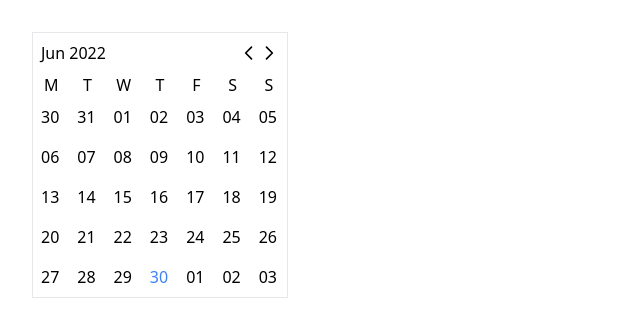
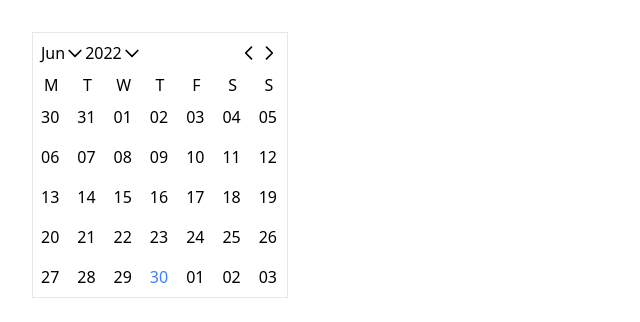
Before and after one commit to vekstc/vue-playground, a Vue app: page / in a window 1280 px wide. Shown: the top 322 px of the page, without its empty margins (0-640 px from the left). Built offline with nearby package versions, Linux system fonts and the light colour scheme.

Commit message:
add month and year dropdown selection

```diff
--- a/package.json
+++ b/package.json
@@ -10,6 +10,8 @@
     "coverage": "vitest run --coverage"
   },
   "dependencies": {
+    "@vueuse/components": "^8.7.5",
+    "@vueuse/core": "^8.7.5",
     "date-fns": "^2.28.0",
     "vue": "^3.2.25"
   },
--- a/src/components/Calendar/Calendar.vue
+++ b/src/components/Calendar/Calendar.vue
@@ -1,5 +1,5 @@
 <script setup lang="ts">
-import { ref, computed } from "vue";
+import { h, getCurrentInstance, ref, reactive, computed } from "vue";
 
 import {
   startOfToday,
@@ -16,7 +16,13 @@
 
 const today = startOfToday();
 
-const currentMonth = ref(format(today, "MMM-yyyy"));
+const selectedMonth = ref(format(today, "MMM"));
+const selectedYear = ref(format(today, "yyyy"));
+
+const currentMonth = computed(
+  () => `${selectedMonth.value}-${selectedYear.value}`
+);
+
 const firstDayInCurrentMonth = computed(() =>
   parse(currentMonth.value, "MMM-yyyy", new Date())
 );
@@ -33,21 +39,167 @@
 );
 
 const prevMonth = () => {
-  const firstDay = add(firstDayInCurrentMonth.value, { months: -1 });
-  currentMonth.value = format(firstDay, "MMM-yyyy");
+  const prevMonth = add(firstDayInCurrentMonth.value, { months: -1 });
+
+  selectedMonth.value = format(prevMonth, "MMM");
+  selectedYear.value = format(prevMonth, "yyyy");
 };
 
 const nextMonth = () => {
-  const firstDay = add(firstDayInCurrentMonth.value, { months: 1 });
-  currentMonth.value = format(firstDay, "MMM-yyyy");
+  const nextMonth = add(firstDayInCurrentMonth.value, { months: 1 });
+
+  selectedMonth.value = format(nextMonth, "MMM");
+  selectedYear.value = format(nextMonth, "yyyy");
+};
+
+const visible = reactive<{ monthDropdown: boolean; yearDropdown: boolean }>({
+  monthDropdown: false,
+  yearDropdown: false,
+});
+
+import { onClickOutside } from "@vueuse/core";
+
+const MonthDropdown = ({ modelValue }) => {
+  const { emit } = getCurrentInstance();
+
+  const months = [
+    "Jan",
+    "Feb",
+    "Mar",
+    "Apr",
+    "May",
+    "Jun",
+    "Jul",
+    "Aug",
+    "Sep",
+    "Oct",
+    "Nov",
+    "Dec",
+  ];
+
+  const el = ref();
+  onClickOutside(el, () => emit("close"));
+
+  return h(
+    "div",
+    {
+      ref: el,
+      class:
+        "absolute top-2 w-16 border border-gray-300 bg-white shadow rounded-lg list-none",
+      "data-testid": "monthDropdown",
+    },
+    months.map((month, index) =>
+      h(
+        "li",
+        {
+          class: `py-1 bg-gray-100 text-center cursor-pointer select-none hover:bg-blue-50 ${
+            index == 0 ? "rounded-t-lg" : ""
+          } ${index == months.length - 1 ? "rounded-b-lg" : ""} ${
+            modelValue == month ? "bg-blue-100 text-blue-600" : ""
+          }`,
+          onClick: () => {
+            emit("update:modelValue", month);
+            emit("close");
+          },
+        },
+        month
+      )
+    )
+  );
+};
+
+const YearDropdown = ({ modelValue }) => {
+  const { emit } = getCurrentInstance();
+
+  const years = [2023, 2022, 2021, 2020, 2019, 2018, 2017, 2016, 2015, 2014];
+
+  const el = ref();
+  onClickOutside(el, () => emit("close"));
+
+  return h(
+    "div",
+    {
+      ref: el,
+      class:
+        "absolute top-2 left-12 w-16 border border-gray-300 bg-white shadow rounded-lg list-none",
+      "data-testid": "yearDropdown",
+    },
+    years.map((year, index) =>
+      h(
+        "li",
+        {
+          class: `py-1 bg-gray-100 text-center cursor-pointer select-none hover:bg-blue-50 ${
+            index == 0 ? "rounded-t-lg" : ""
+          } ${index == years.length - 1 ? "rounded-b-lg" : ""} ${
+            modelValue == year ? "bg-blue-100 text-blue-600" : ""
+          }`,
+          onClick: () => {
+            emit("update:modelValue", year);
+            emit("close");
+          },
+        },
+        year
+      )
+    )
+  );
 };
 </script>
 
 <template>
-  <div class="w-[16rem] border border-gray-200">
+  <div class="relative w-[16rem] border border-gray-200 bg-white">
     <div class="flex items-center p-2">
-      <h2 class="flex-auto">
-        {{ format(firstDayInCurrentMonth, "MMM yyyy") }}
+      <month-dropdown
+        v-if="visible.monthDropdown"
+        @close="visible.monthDropdown = false"
+        v-model="selectedMonth"
+      />
+
+      <h2 class="flex-auto flex">
+        <span class="flex items-center">
+          {{ format(firstDayInCurrentMonth, "MMM") }}
+          <svg
+            xmlns="http://www.w3.org/2000/svg"
+            class="h-5 w-5 cursor-pointer"
+            fill="none"
+            viewBox="0 0 24 24"
+            stroke="currentColor"
+            stroke-width="2"
+            data-testid="monthDropdownTrigger"
+            @click="visible.monthDropdown = !visible.monthDropdown"
+          >
+            <path
+              stroke-linecap="round"
+              stroke-linejoin="round"
+              d="M19 9l-7 7-7-7"
+            />
+          </svg>
+        </span>
+
+        <year-dropdown
+          v-if="visible.yearDropdown"
+          @close="visible.yearDropdown = false"
+          v-model="selectedYear"
+        />
+
+        <span class="flex items-center">
+          {{ format(firstDayInCurrentMonth, "yyyy") }}
+          <svg
+            xmlns="http://www.w3.org/2000/svg"
+            class="h-5 w-5 cursor-pointer"
+            fill="none"
+            viewBox="0 0 24 24"
+            stroke="currentColor"
+            stroke-width="2"
+            data-testid="yearDropdownTrigger"
+            @click="visible.yearDropdown = !visible.yearDropdown"
+          >
+            <path
+              stroke-linecap="round"
+              stroke-linejoin="round"
+              d="M19 9l-7 7-7-7"
+            />
+          </svg>
+        </span>
       </h2>
       <button type="button" @click="prevMonth" data-testid="prevMonth">
         <span class="sr-only">Previous Month</span>
```
Also changed, not shown: src/components/Calendar/TODO.md (+9 -1 lines), 2 other files (tests, documents, lock files or other folders).
